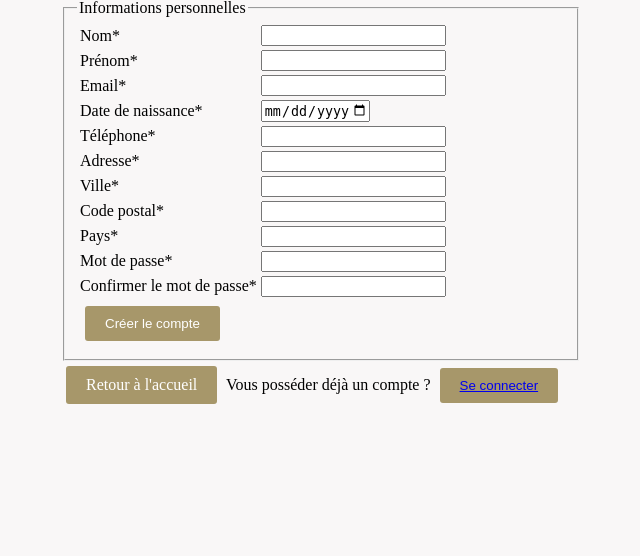
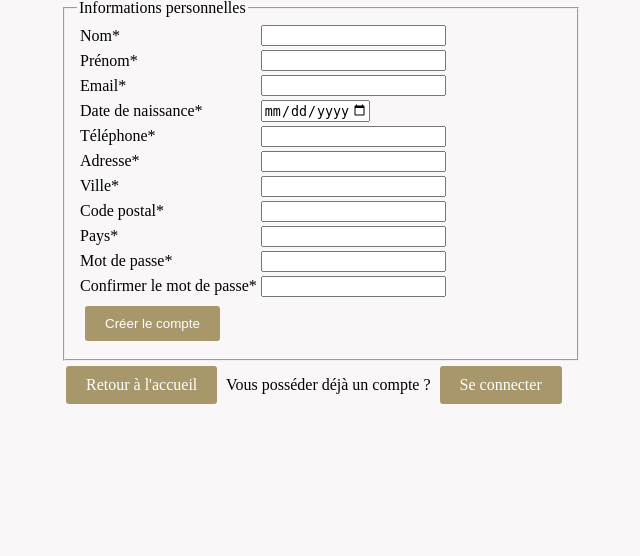
Before and after one commit to Ymasuu/LeNil, a PHP site: page /createAccount.php in a window 1280 px wide. Shown: the part 81-637 px from the top of the page, without its empty margins (319-959 px from the left). Run offline with PHP 8.4, Linux system fonts and the light colour scheme.

Commit message:
boutton corrigé

```diff
--- a/pages/Vue/createAccount.php
+++ b/pages/Vue/createAccount.php
@@ -81,7 +81,7 @@
 		</form>
 		<a class="bouton-golden" href="index.php">Retour à l'accueil</a>
 			<span>Vous posséder déjà un compte ?</span>
-			<button class="bouton-golden" name="Se connecter" value="Se connecter" onclick="window.location.href='login.php'"><a href="login.php">Se connecter</a></button>
+			<a class="bouton-golden" href="login.php">Se connecter</a>
 	</div>
 </body>
 </html>
```
